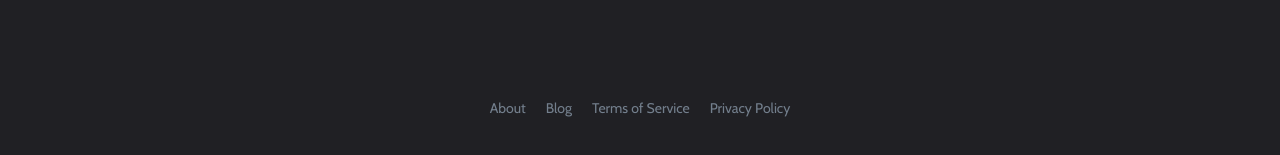
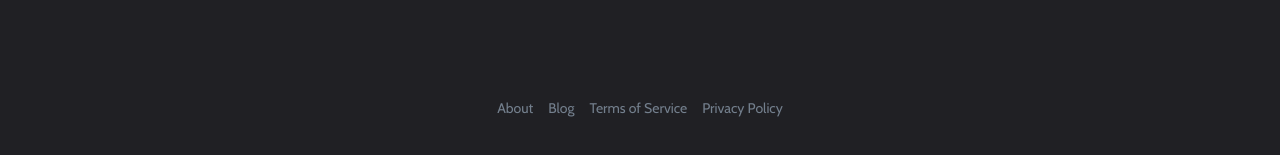
Before and after one commit to derailed-archive/derailed-legacy, a SvelteKit app in the folder source/frontend/apps/website/: page / in a window 1280 px wide. Shown: the part 2046-2201 px from the top of the page. Built offline with nearby package versions, Linux system fonts and the light colour scheme.

Commit message:
refactor: use gap instead of ml-5

```diff
--- a/source/frontend/apps/website/src/routes/+page.svelte
+++ b/source/frontend/apps/website/src/routes/+page.svelte
@@ -66,11 +66,11 @@
 		<div class="text-center text-4xl text-white pt-3 pb-20">
 			Derailed, the free gaming platform for chat.
 		</div>
-		<div class="flex justify-center items-center pt-7 text-sm hover:">
+		<div class="flex justify-center items-center pt-7 text-sm" style="gap: 15px">
 			<a href="/about" class="text-center text-[#737f8d]">About</a>
-			<a href="https://blog.derailed.one" class="text-center text-[#737f8d] ml-5">Blog</a>
-			<a href="/terms" class="text-center text-[#737f8d] ml-5">Terms of Service</a>
-			<a href="/privacy" class="text-center text-[#737f8d] ml-5">Privacy Policy</a>
+			<a href="https://blog.derailed.one" class="text-center text-[#737f8d]">Blog</a>
+			<a href="/terms" class="text-center text-[#737f8d]">Terms of Service</a>
+			<a href="/privacy" class="text-center text-[#737f8d]">Privacy Policy</a>
 		</div>
 	</footer>
 </div>
```
